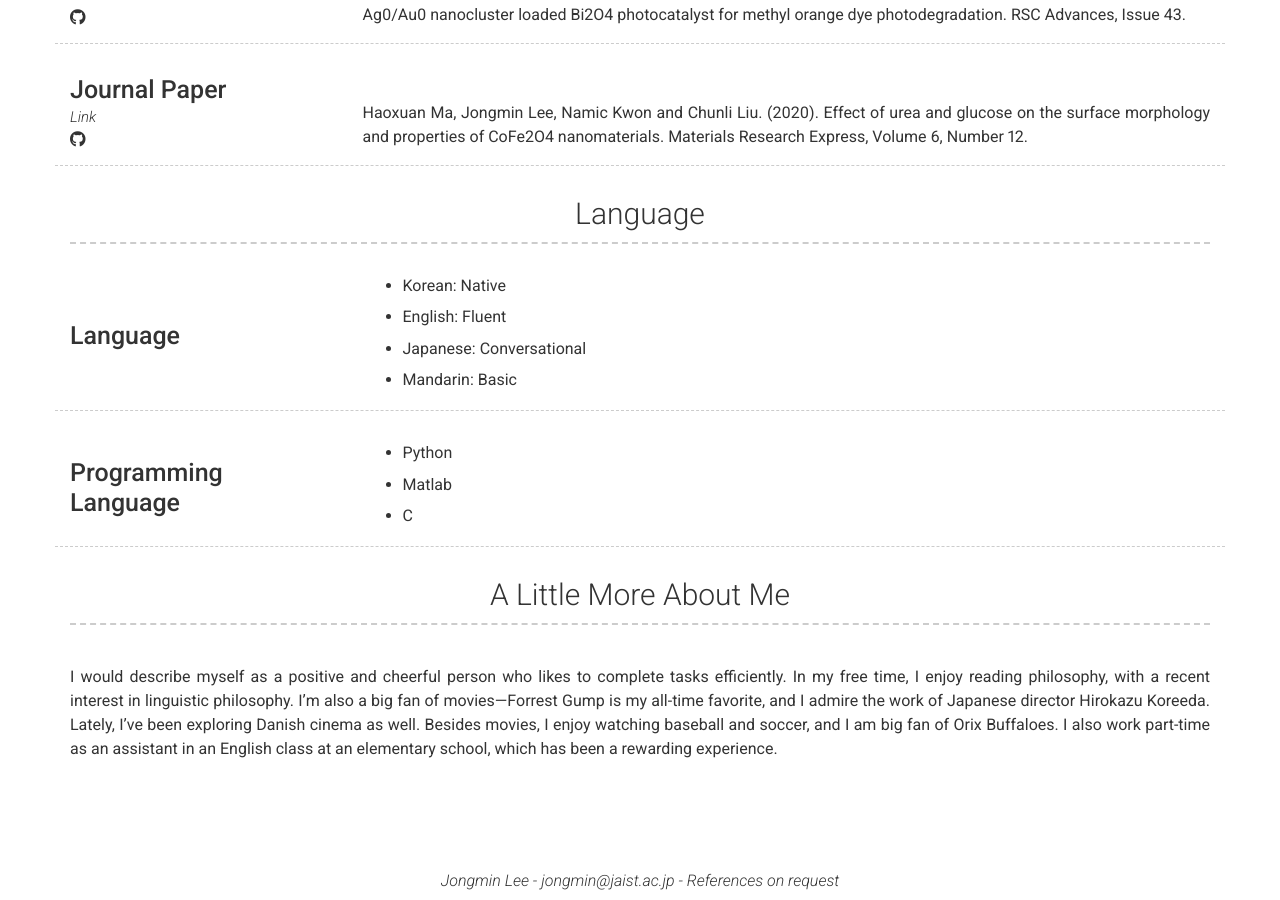
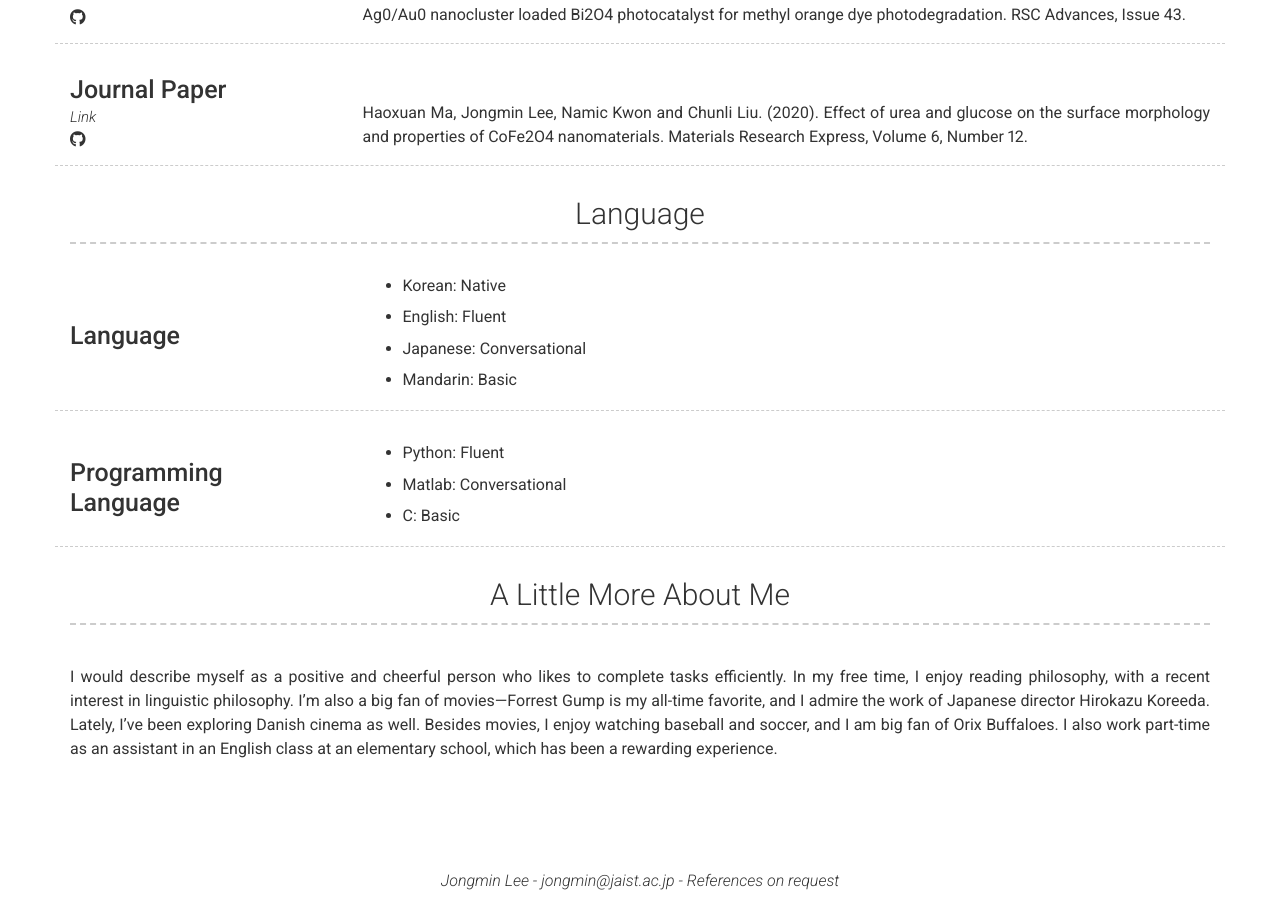
Before and after one commit to strike137/strike137.github.io, a Jekyll site: the page built from index.md, in a window 1280 px wide and 900 px high, scrolled down 4084 px. Built offline with Jekyll 4.4.1, drawn with Linux system fonts in a browser that asks for light colours; nearby versions of some CDN libraries.

Commit message:
Update _config.yml

```diff
--- a/_config.yml
+++ b/_config.yml
@@ -221,11 +221,11 @@ content:
         border: weak
         title: Programming Language
         description: |
-          - Python
+          - Python: Fluent
 
-          - Matlab
+          - Matlab: Conversational
 
-          - C
+          - C: Basic
 
 
   - title: A Little More About Me
```
